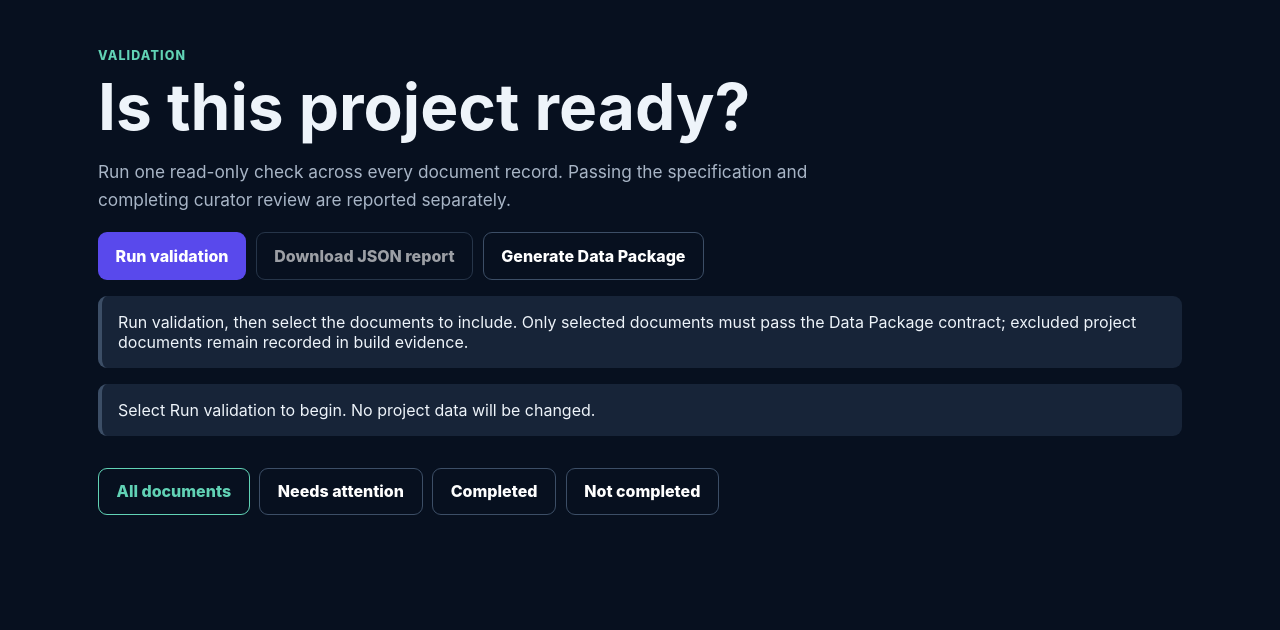
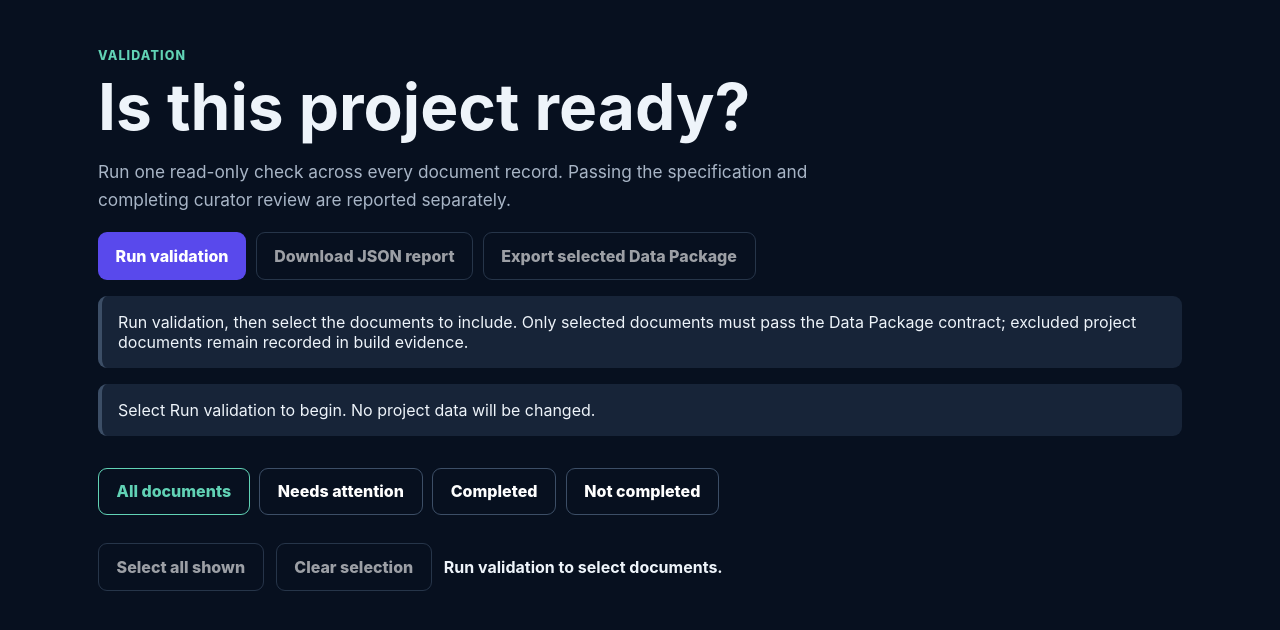
Before and after one commit to zzbn12345/HEVA_toolkit, a Python web app: template src/heva/app/templates/validate.html in a window 1280 px wide. Shown: the part 53-683 px from the top of the page. Run offline with Jinja, Linux system fonts and the light colour scheme; the template is opened without the code that fills it, so the values that code supplies are empty.

Commit message:
fix: make Data Package selection explicit

```diff
--- a/src/heva/app/static/validate.js
+++ b/src/heva/app/static/validate.js
@@ -3,12 +3,26 @@ const downloadButton = document.getElementById("download-validation");
 const releaseButton = document.getElementById("generate-release");
 const releaseLink = document.getElementById("download-release");
 const releaseStatus = document.getElementById("release-status");
+const selectVisibleButton = document.getElementById("select-visible-documents");
+const clearSelectionButton = document.getElementById("clear-document-selection");
+const selectionCount = document.getElementById("release-selection-count");
 const statusBox = document.getElementById("validation-status");
 const summaryBox = document.getElementById("validation-summary");
 const results = document.getElementById("validation-results");
 let currentReport = null;
 let currentFilter = "all";
 const selectedDocumentIds = new Set();
+
+/** Synchronize export controls with the explicit document selection. */
+function updateReleaseSelection() {
+  const total = currentReport?.documents?.length || 0;
+  selectionCount.textContent = currentReport
+    ? `${selectedDocumentIds.size} of ${total} documents selected for export.`
+    : "Run validation to select documents.";
+  releaseButton.disabled = !currentReport || selectedDocumentIds.size === 0;
+  selectVisibleButton.disabled = !currentReport;
+  clearSelectionButton.disabled = !currentReport || selectedDocumentIds.size === 0;
+}
 
 /**
  * Create a text-only element so validation evidence cannot inject markup.
@@ -119,6 +133,7 @@ function showReport(report) {
       checkbox.addEventListener("change", () => {
         if (checkbox.checked) selectedDocumentIds.add(documentReport.document_id);
         else selectedDocumentIds.delete(documentReport.document_id);
+        updateReleaseSelection();
       });
       selection.append(checkbox, " Include in Data Package");
       identity.append(
@@ -196,9 +211,7 @@ async function runValidation() {
     }
     currentReport = report;
     selectedDocumentIds.clear();
-    report.documents.forEach((documentReport) => {
-      selectedDocumentIds.add(documentReport.document_id);
-    });
+    updateReleaseSelection();
     showSummary(report);
     showReport(report);
     downloadButton.disabled = false;
@@ -208,6 +221,8 @@ async function runValidation() {
       : "Check completed: review the failed documents and corrective actions below.";
   } catch (error) {
     currentReport = null;
+    selectedDocumentIds.clear();
+    updateReleaseSelection();
     statusBox.className = "notice error";
     statusBox.textContent = error.message;
   } finally {
@@ -241,6 +256,21 @@ document.querySelectorAll("[data-validation-filter]").forEach((filterButton) =>
       showReport(currentReport);
     }
   });
+});
+
+selectVisibleButton.addEventListener("click", () => {
+  if (!currentReport) return;
+  filteredDocuments(currentReport).forEach((documentReport) => {
+    selectedDocumentIds.add(documentReport.document_id);
+  });
+  showReport(currentReport);
+  updateReleaseSelection();
+});
+
+clearSelectionButton.addEventListener("click", () => {
+  selectedDocumentIds.clear();
+  if (currentReport) showReport(currentReport);
+  updateReleaseSelection();
 });
 
 button.addEventListener("click", runValidation);
@@ -282,3 +312,4 @@ async function generateRelease() {
 }
 
 releaseButton.addEventListener("click", generateRelease);
+updateReleaseSelection();
--- a/src/heva/app/static/validation.css
+++ b/src/heva/app/static/validation.css
@@ -69,3 +69,18 @@
   .validation-document-heading { display: grid; }
   .validation-badges { justify-content: flex-start; }
 }
+.release-selection-toolbar {
+  display: flex;
+  align-items: center;
+  flex-wrap: wrap;
+  gap: .75rem;
+  margin: 1rem 0;
+}
+
+.release-document-selection {
+  display: flex;
+  align-items: center;
+  gap: .45rem;
+  margin-top: .6rem;
+  font-weight: 700;
+}
--- a/src/heva/app/templates/validate.html
+++ b/src/heva/app/templates/validate.html
@@ -5,8 +5,8 @@
   <meta name="viewport" content="width=device-width, initial-scale=1">
   <title>Validate project · HEVA Toolkit</title>
   <link rel="stylesheet" href="/static/app.css">
-  <link rel="stylesheet" href="/static/validation.css?v=2">
-  <script src="/static/validate.js?v=7" defer></script>
+  <link rel="stylesheet" href="/static/validation.css?v=3">
+  <script src="/static/validate.js?v=8" defer></script>
 </head>
 <body>
   <header class="topbar">
@@ -23,7 +23,7 @@
     <div id="data-package" class="validation-toolbar">
       <button id="validate-project" class="button" type="button">Run validation</button>
       <button id="download-validation" class="button secondary" type="button" disabled>Download JSON report</button>
-      <button id="generate-release" class="button secondary" type="button">Generate Data Package</button>
+      <button id="generate-release" class="button secondary" type="button" disabled>Export selected Data Package</button>
       <a id="download-release" class="button secondary" href="/api/release/download" hidden>Download Data Package ZIP</a>
     </div>
     <div id="release-status" class="notice neutral" aria-live="polite">
@@ -40,6 +40,11 @@
       <button class="button secondary" type="button" data-validation-filter="completed">Completed</button>
       <button class="button secondary" type="button" data-validation-filter="incomplete">Not completed</button>
     </div>
+    <div class="release-selection-toolbar" aria-label="Data Package document selection">
+      <button id="select-visible-documents" class="button secondary" type="button" disabled>Select all shown</button>
+      <button id="clear-document-selection" class="button secondary" type="button" disabled>Clear selection</button>
+      <strong id="release-selection-count" aria-live="polite">Run validation to select documents.</strong>
+    </div>
     <section id="validation-results" class="results" aria-label="Validation results"></section>
   </main>
 </body>
```
Also changed, not shown: tests/app/test_web_foundation.py (+11 -2 lines), CHANGELOG.md.
